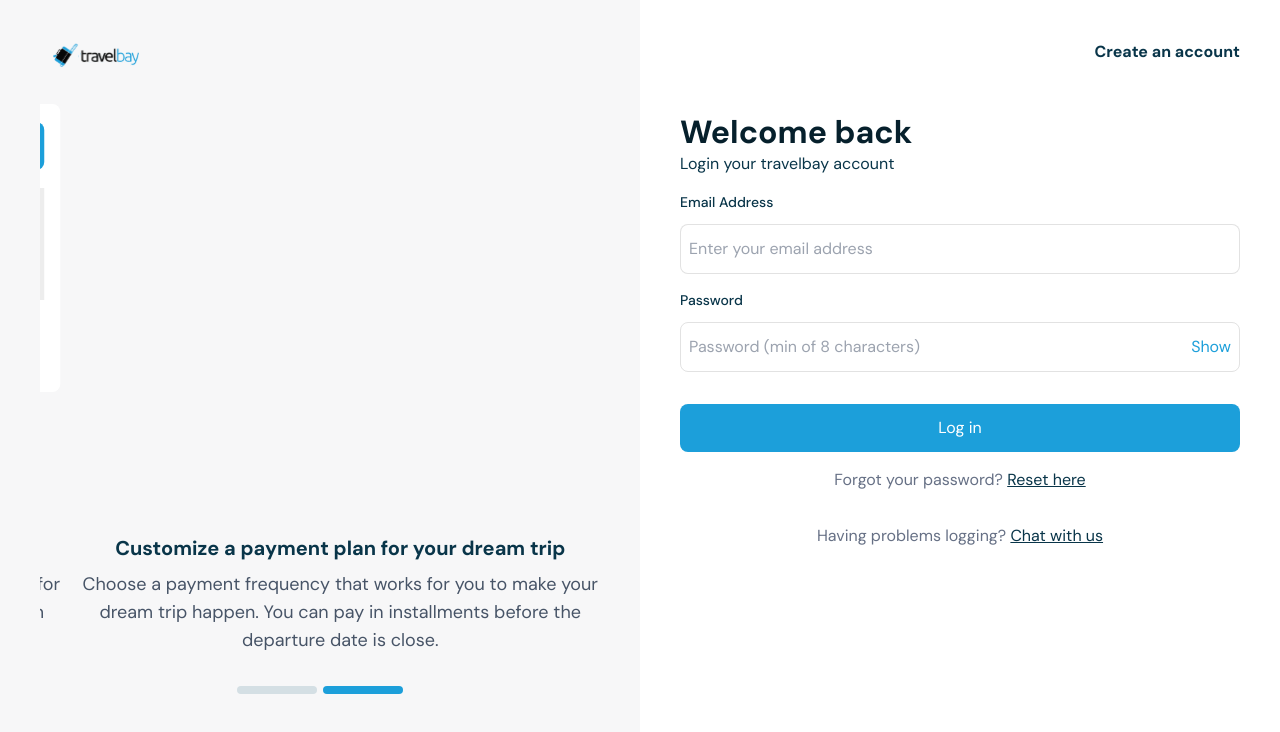
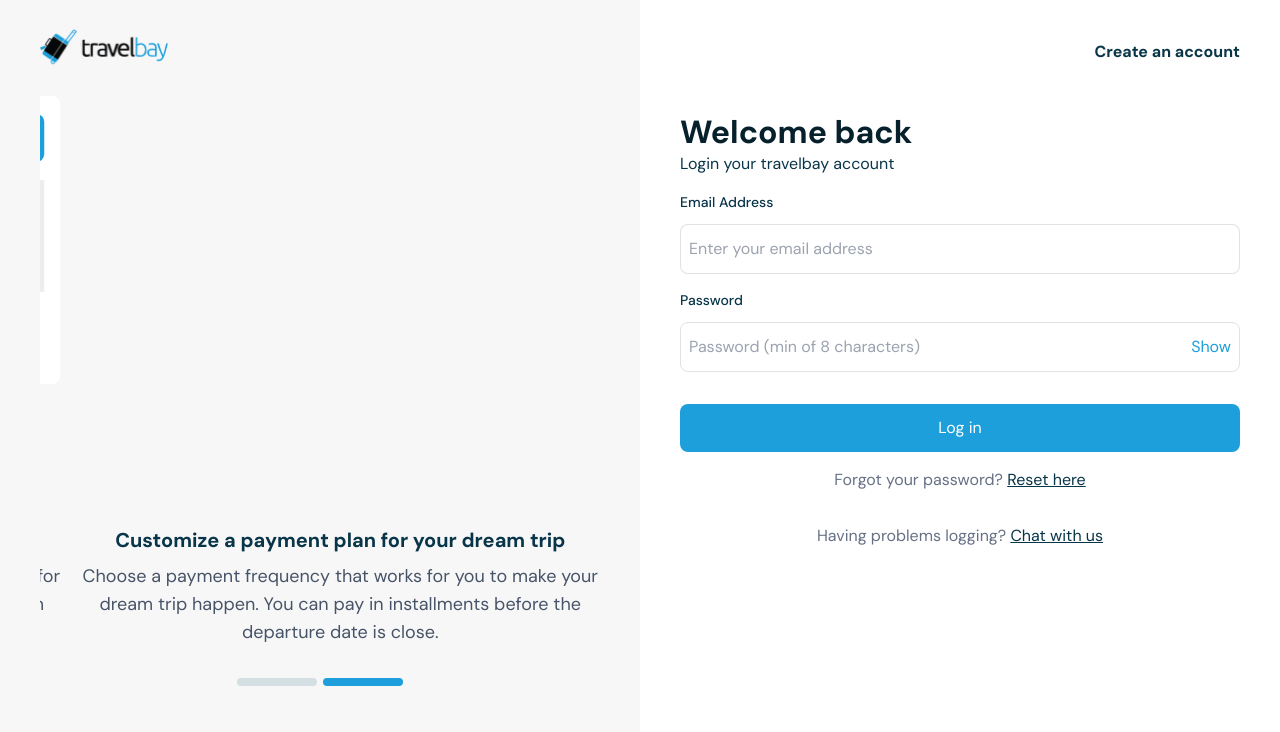
Before and after one commit to Dr-Oxy/travelBay, a React (Create React App) app: page /login in a window 1280 px wide. Shown: the top 732 px of the page. Built offline with nearby package versions, Linux system fonts and the light colour scheme; no server answers.

Commit message:
stopped vertical scrolling

```diff
--- a/src/components/section/Onboarding.js
+++ b/src/components/section/Onboarding.js
@@ -22,12 +22,12 @@ const Onboarding = () => {
   };
 
   return (
-    <section className="bg-off-white px-6 py-10 lg:p-10 overflow-y-scroll ">
+    <section className="bg-off-white px-6 py-10 lg:py-6 xl:px-10">
       <article>
-        <img className="h-8 w-28" src={logo} alt="travelbay's log" />
+        <img className="h-12 w-32" src={logo} alt="travelbay's log" />
       </article>
 
-      <div className="mt-8">
+      <div className="mt-6">
         <Slider {...settings}>
           <TravelPackage />
           <CustomizePayment />
```
